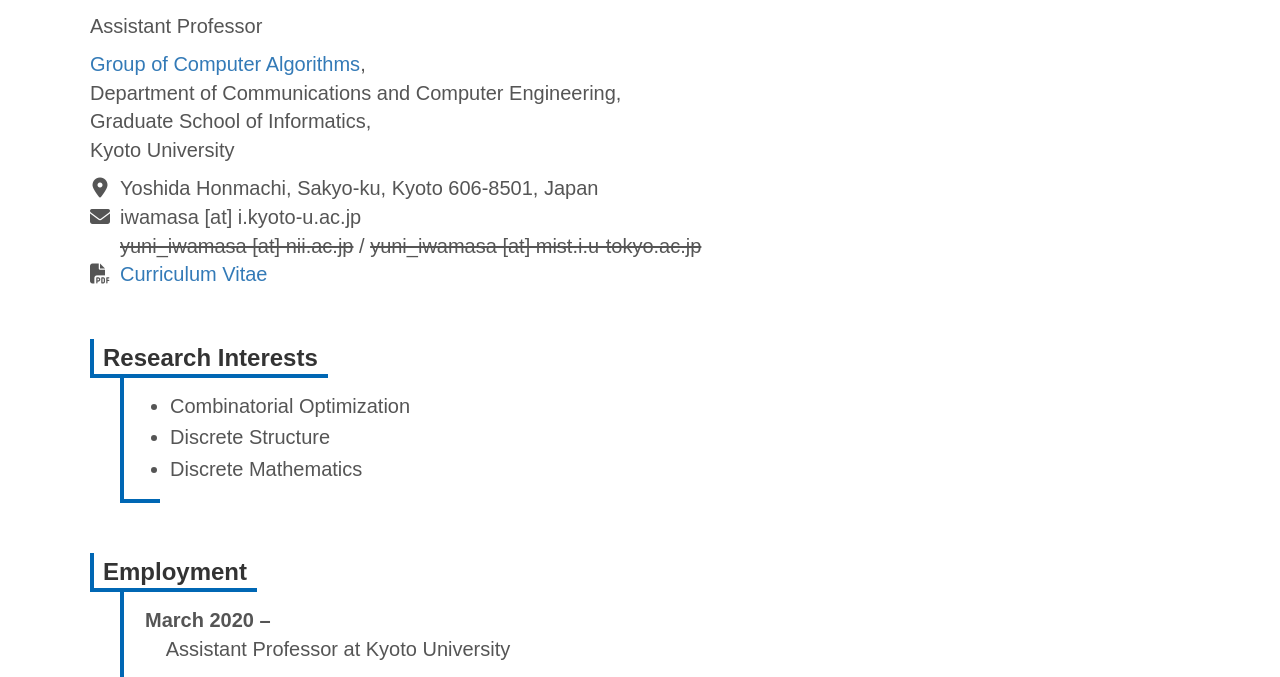
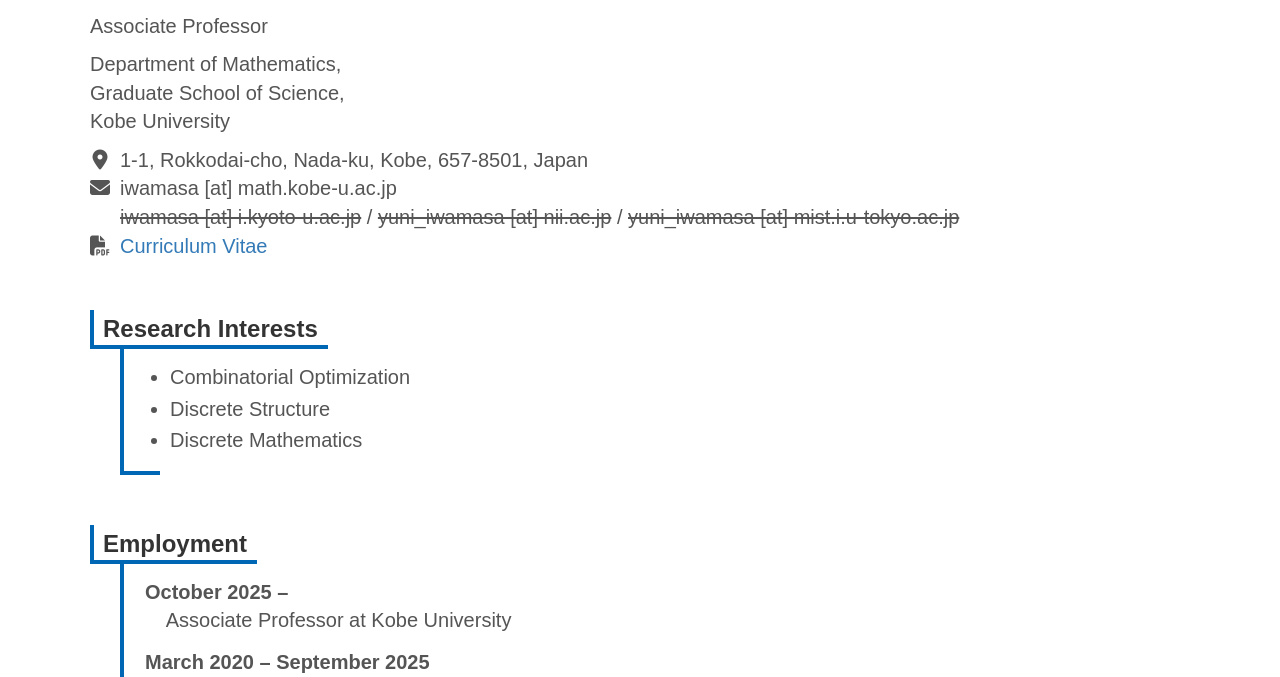
Before and after one commit to yuniwamasa/yuniwamasa.github.io, a plain HTML site: page index.html in a window 1280 px wide. Shown: the part 123-800 px from the top of the page. Drawn offline with nearby package versions, Linux system fonts and the light colour scheme; some packages are replaced by stand-ins of ours.

Commit message:
Add files via upload

```diff
--- a/index.html
+++ b/index.html
@@ -64,21 +64,20 @@
 <h1>Yuni Iwamasa</h1>
 
 <p>
-Assistant Professor
+  Associate Professor
 </p>
 <p>
-<a href="http://www.lab2.kuis.kyoto-u.ac.jp/en/index.html" target = "_blank">Group of Computer Algorithms</a>,<br>
-Department of Communications and Computer Engineering,<br>
-Graduate School of Informatics,<br>
-Kyoto University
+Department of Mathematics,<br>
+Graduate School of Science,<br>
+Kobe University
 </p>
 
 
 <p>
 <ul class="fa-ul">
-<li><span class="fa-li"><i class="fas fa-map-marker-alt"></i></span>Yoshida Honmachi, Sakyo-ku, Kyoto 606-8501, Japan</li>
-<li><span class="fa-li"><i class="fas fa-envelope"></i></span>iwamasa [at] i.kyoto-u.ac.jp<br>
-<div class="previous"><del>yuni_iwamasa [at] nii.ac.jp</del> / <del>yuni_iwamasa [at] mist.i.u-tokyo.ac.jp</del></div></li>
+<li><span class="fa-li"><i class="fas fa-map-marker-alt"></i></span>1-1, Rokkodai-cho, Nada-ku, Kobe, 657-8501, Japan</li>
+<li><span class="fa-li"><i class="fas fa-envelope"></i></span>iwamasa [at] math.kobe-u.ac.jp<br>
+<div class="previous"><del>iwamasa [at] i.kyoto-u.ac.jp</del> / <del>yuni_iwamasa [at] nii.ac.jp</del> / <del>yuni_iwamasa [at] mist.i.u-tokyo.ac.jp</del></div></li>
 <li><span class="fa-li"><i class="fa-solid fa-file-pdf"></i></span><a href="cv.pdf" target = "_blank">Curriculum Vitae</a></li>
 </ul>
 </p>
@@ -100,7 +99,10 @@ Kyoto University
 <div class="under_h2">
 <dl>
 
-<dt>March 2020 &ndash;
+<dt>October 2025 &ndash;
+<dd>Associate Professor at Kobe University
+
+<dt>March 2020 &ndash; September 2025
 <dd>Assistant Professor at Kyoto University
 
 <dt>April 2019 &ndash; February 2020
```
Also changed, not shown: links.html (+8 -0 lines), research.html (+4 -3 lines), 1 other file.
